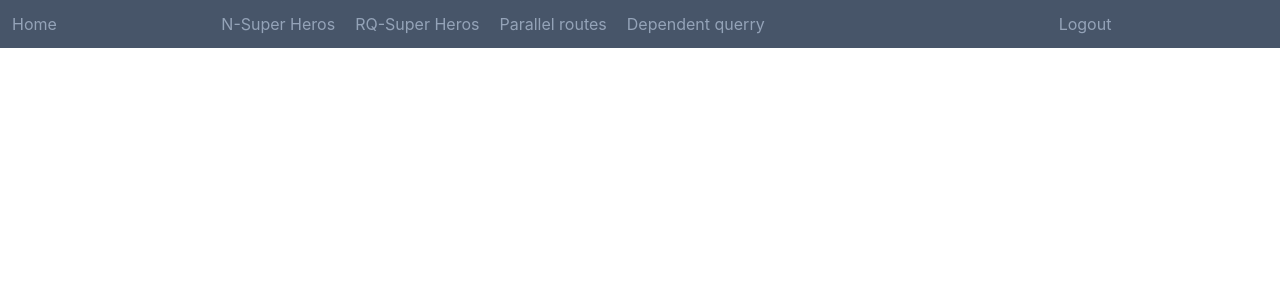
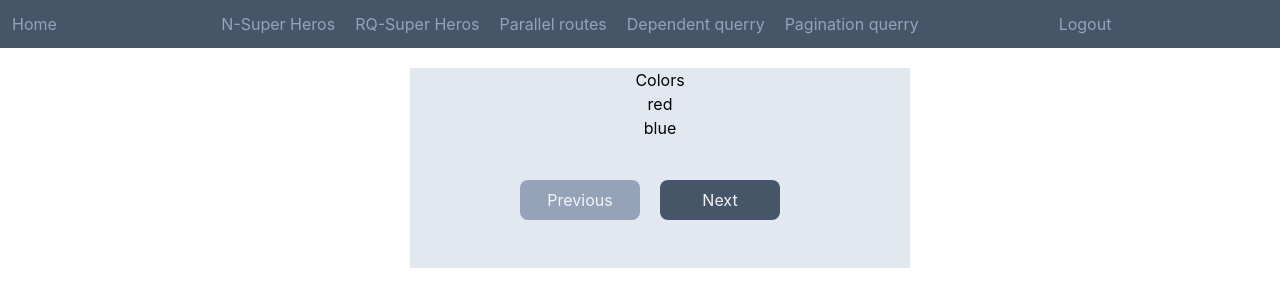
Before and after one commit to ajiths10/TanStack-React-Query-Startup, a React (Create React App) app: page /pagination-querry in a window 1280 px wide. Shown: the top 306 px of the page. Built offline with nearby package versions, Linux system fonts and the light colour scheme; data requests are answered from the project's data file.

Commit message:
Pagination Added

```diff
--- a/db.json
+++ b/db.json
@@ -63,5 +63,39 @@
       "id": "xsacekve-asckaevewg-bnjnolkmliieowjvnjv",
       "courses": ["react", "vue", "angular"]
     }
+  ],
+  "colors": [
+    {
+      "id": 1,
+      "label": "red"
+    },
+    {
+      "id": 2,
+      "label": "blue"
+    },
+    {
+      "id": 3,
+      "label": "green"
+    },
+    {
+      "id": 4,
+      "label": "yellow"
+    },
+    {
+      "id": 5,
+      "label": "black"
+    },
+    {
+      "id": 6,
+      "label": "white"
+    },
+    {
+      "id": 7,
+      "label": "orange"
+    },
+    {
+      "id": 8,
+      "label": "purple"
+    }
   ]
 }
--- a/src/Common/common.ts
+++ b/src/Common/common.ts
@@ -42,3 +42,7 @@ export const getUsersById = (data: any) => {
 export const getChannelById = (data: any) => {
   return axios.get(`${URL}/channels/${data.queryKey[1]}`);
 };
+
+export const getColorsByPage = ({ queryKey }: any) => {
+  return axios.get(`${URL}/colors?_limit=2&_page=${queryKey[1]}`);
+};
--- a/src/Component/Nav/index.tsx
+++ b/src/Component/Nav/index.tsx
@@ -17,6 +17,9 @@ const NavBar = () => {
         <Link to="/dependent-querry" className="ml-5">
           Dependent querry
         </Link>
+        <Link to="/pagination-querry" className="ml-5">
+          Pagination querry
+        </Link>
       </div>
       <div className=" col-span-1">Logout</div>
     </div>
--- /dev/null
+++ b/src/Component/superheros/PaginationQuery.tsx
@@ -0,0 +1,62 @@
+import { useState } from "react";
+import { useColorsPaginaionQuery } from "../../Hooks/PaginationQuerryHook";
+import { Wraper } from "./Common";
+
+interface color {
+  id: number | string;
+  label: string;
+}
+
+const PaginationQuery = () => {
+  const [pagination, setPagination] = useState<number>(1);
+
+  let TEMP_USERID = "ajiths10@email.com";
+  //side effects
+  const onSuccess = () => {
+    console.log("Perform side effect after data fatching Success");
+  };
+  const onError = (err: any) => {
+    console.log("Perform side effect after data fatching Error", err);
+  };
+
+  let { isLoading, isError, error, data, isFetching }: any =
+    useColorsPaginaionQuery({ onSuccess, onError, page: pagination });
+
+  return (
+    <div className="flex justify-center w-full m-5 min-h-[200px]">
+      <div className="grid grid-cols-2 min-w-[500px] text-center bg-slate-200 gap-20">
+        <div className="col-span-2">
+          <Wraper isLoading={isLoading} isError={isError} error={error}>
+            <h2>Colors</h2>
+            <div>
+              <ul>
+                {data?.data?.map((colors: color) => (
+                  <li key={colors.id}>{colors.label}</li>
+                ))}
+              </ul>
+            </div>
+          </Wraper>
+          <div className="p-5">
+            <button
+              onClick={() => setPagination((prev) => prev - 1)}
+              disabled={pagination === 1}
+              className="h-[40px] w-[120px] bg-slate-600 rounded-lg text-slate-100 hover:bg-slate-700 disabled:bg-slate-400"
+            >
+              Previous
+            </button>
+            <button
+              onClick={() => setPagination((prev) => prev + 1)}
+              disabled={pagination === 4}
+              className="h-[40px] w-[120px] bg-slate-600 rounded-lg text-slate-100 hover:bg-slate-700 m-5 disabled:bg-slate-400"
+            >
+              Next
+            </button>
+            {isFetching ? <div>Loding...</div> : <></>}
+          </div>
+        </div>
+      </div>
+    </div>
+  );
+};
+
+export default PaginationQuery;
--- /dev/null
+++ b/src/Hooks/PaginationQuerryHook.ts
@@ -0,0 +1,12 @@
+import { useQuery } from "@tanstack/react-query";
+import { getColorsByPage } from "../Common/common";
+
+export const useColorsPaginaionQuery = ({ onSuccess, onError, page }: any) => {
+  return useQuery({
+    queryKey: ["color-pagination", page],
+    queryFn: getColorsByPage,
+    onSuccess: onSuccess,
+    onError: onError,
+    keepPreviousData: true, // keep the previous data, isFetch will show fetching
+  });
+};
--- a/src/routes/index.tsx
+++ b/src/routes/index.tsx
@@ -8,6 +8,7 @@ import NavBar from "../Component/Nav";
 import PersonalDetails from "../Component/superheros/PersonalDetails";
 import ParallelData from "../Component/superheros/ParallelData";
 import DependentQuery from "../Component/superheros/DependentQuery";
+import PaginationQuery from "../Component/superheros/PaginationQuery";
 
 const routes = () => {
   return (
@@ -21,6 +22,7 @@ const routes = () => {
         <Route path="/hero/:id" element={<PersonalDetails />} />
         <Route path="/parallel-route" element={<ParallelData />} />
         <Route path="/dependent-querry" element={<DependentQuery />} />
+        <Route path="/pagination-querry" element={<PaginationQuery />} />
       </Routes>
     </div>
   );
```
